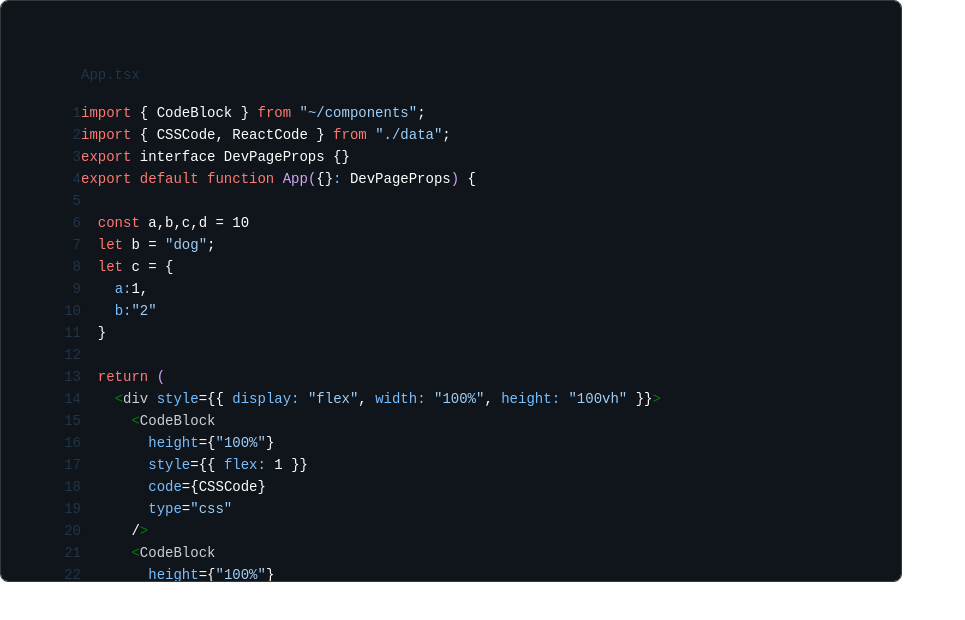
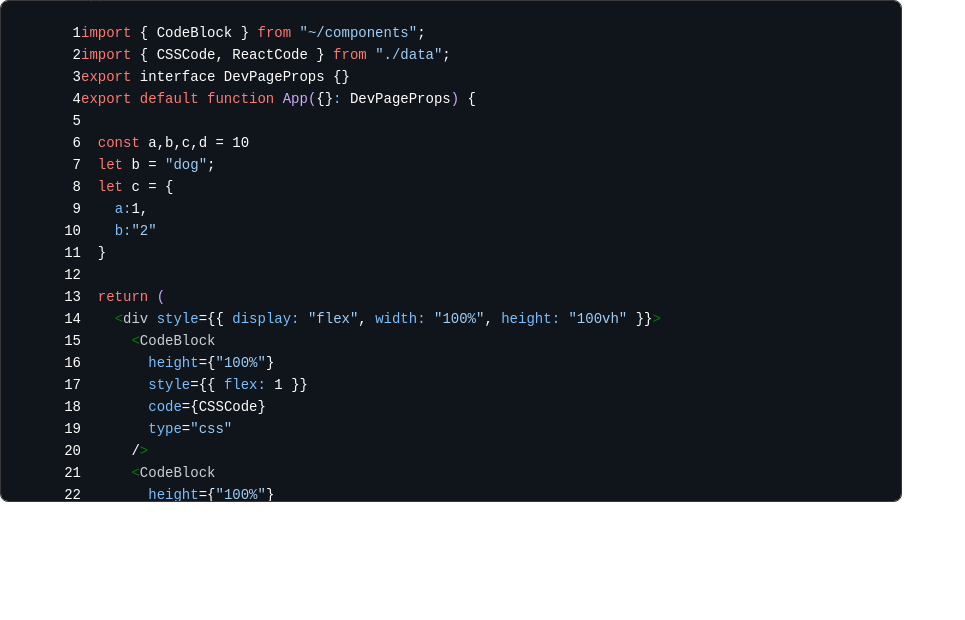
Before and after one commit to danusorn23456/coze-block, a React (Vite) app: page / in a window 1280 px wide. Shown: the top 620 px of the page, without its empty margins (0-965 px from the left). Built offline with nearby package versions, Linux system fonts and the light colour scheme.

Commit message:
fixing color of index and remove ugly padding top

```diff
--- a/src/components/code-block/index.css
+++ b/src/components/code-block/index.css
@@ -12,7 +12,6 @@
 }
 
 .cb-wrapper{
-    padding-top: 5rem;
     font-size: 14px;
     font-family: monospace;
     background: rgb(16, 20, 27);
@@ -27,6 +26,7 @@
     user-select: none;
     text-align: end;
     margin-right: 24;
+    color: white;
 }
 
 .cb-wrapper::-webkit-scrollbar {
```
